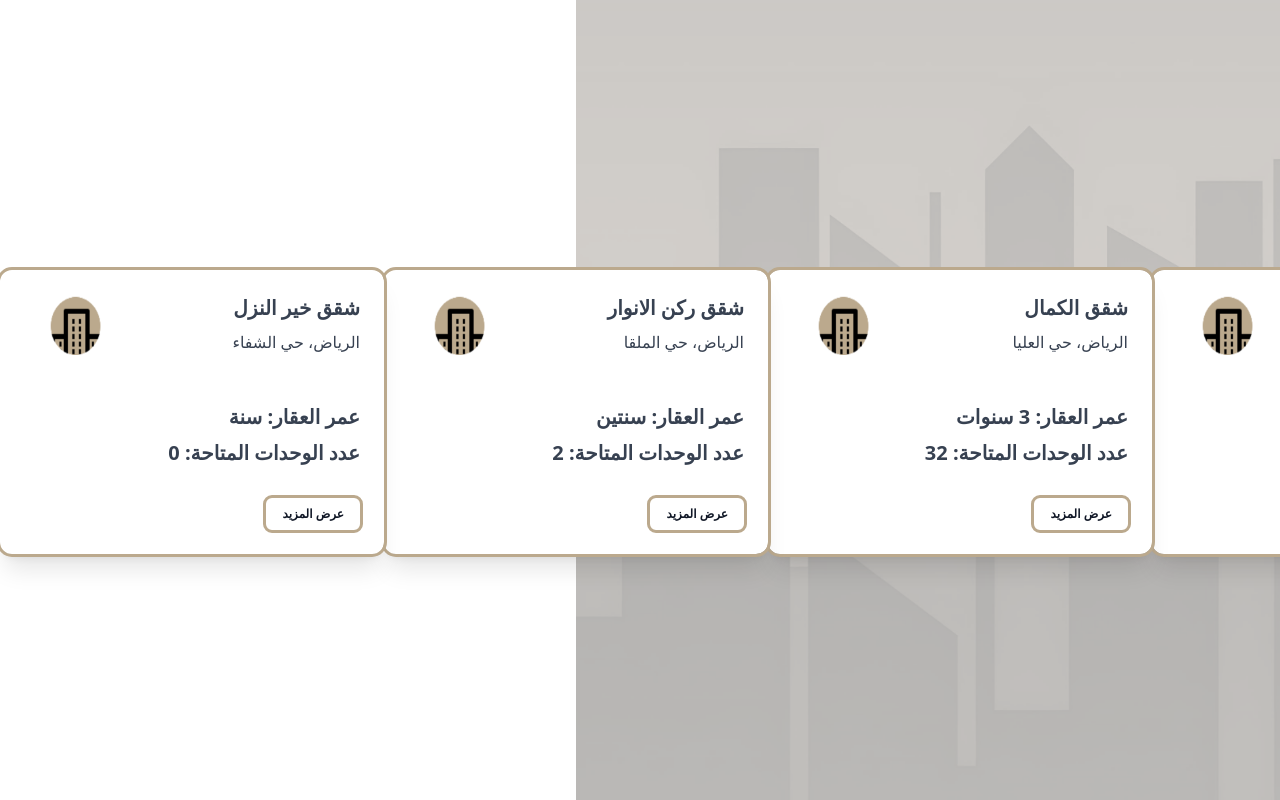
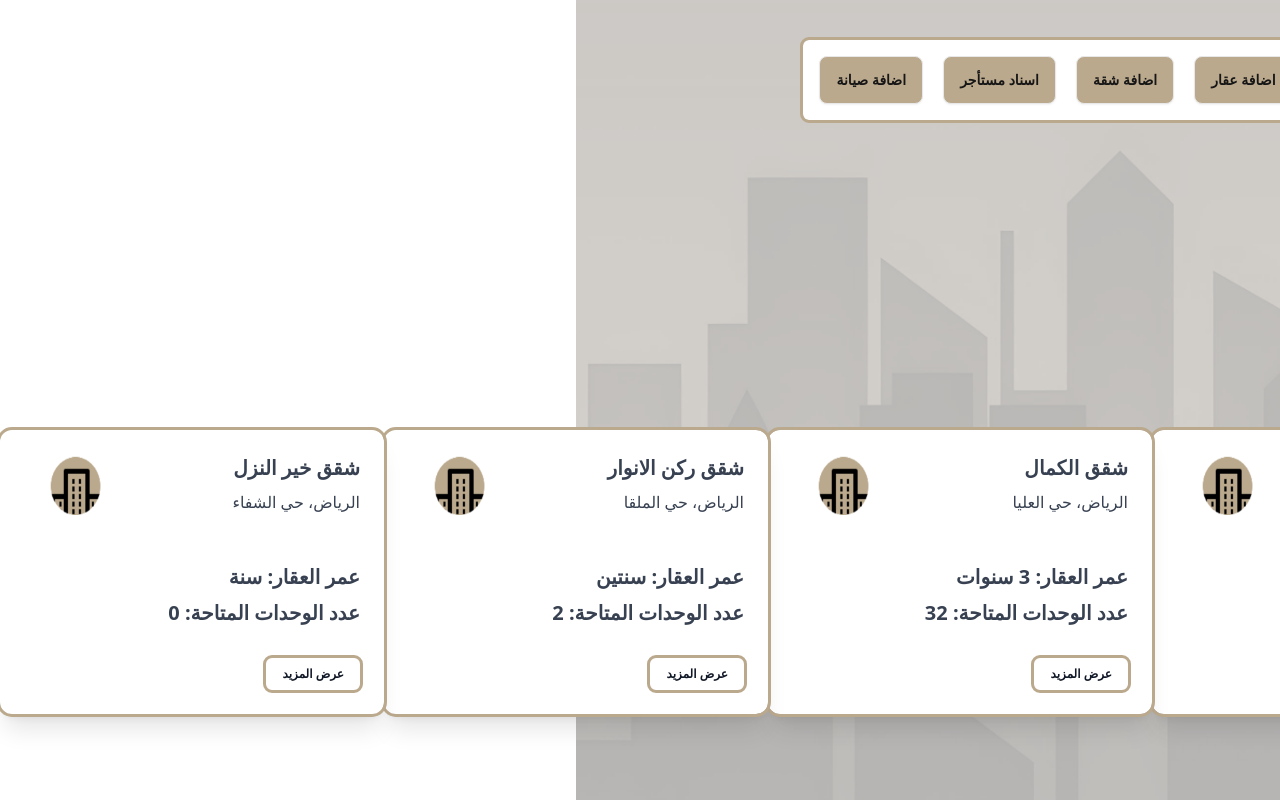
Before and after one commit to amalsaab/Amar, a React (Vite) app in the folder Aqarati-app/: page /Test in a window 1280 px wide. Shown: the top 800 px of the page. Built offline with nearby package versions, Linux system fonts and the light colour scheme.

Commit message:
Added the head of the owners pages

```diff
--- a/Aqarati-app/src/Pages/Owner.jsx
+++ b/Aqarati-app/src/Pages/Owner.jsx
@@ -1,25 +1,40 @@
 import React from 'react'
 import Card from  '../../src/Compnent/sataDisplay/Card'
+import Aqar from '../.../../assets/aqar.png'
 
 function Owner() {
   return (
     <div>
         <div >
-     <div className="drawer lg:drawer-open">
+     <div className="drawer lg:drawer-open ">
 
-  <input id="my-drawer-2" type="checkbox" className="drawer-toggle" />
+  <input id="my-drawer-2" type="checkbox" className="drawer-toggle " />
 
-  <div className="drawer-content items-center justify-center DashboredBG ">
+  <div className="drawer-content items-center justify-center DashboredBG  ">
     {/* Page content here */}
 
-    <div className='flex'>
 
+    <div className='flex w-full h-18  items-center justify-center   '>
+    <div className='bg-white outline outline-[#BBA98D] flex justify-center items-center m-10 rounded-md  p-4 '>
 
+        <div className='flex gap-5'>
+            <button className='btn bg-[#BBA98D] outline-white w-23'>اضافة عقار</button>
+            <button className='btn bg-[#BBA98D] outline-white w-23'>اضافة شقة</button>
+            <button className='btn bg-[#BBA98D] outline-white w-23'>اسناد مستأجر</button>
+            <button className='btn bg-[#BBA98D] outline-white w-23'>اضافة صيانة</button>
+        </div>
+
+    </div>
+
+{/* Here is the head of the the Aqar */}
+
+    </div>
+
+    <div className='flex  '>
     <Card Head="شقق المتكاملة" Location="الرياض، حي الوادي" Age="10 سنوات" NumberofUnit="20"/>
     <Card Head="شقق الكمال" Location="الرياض، حي العليا" Age="3 سنوات" NumberofUnit="32"/>
     <Card Head="شقق ركن الانوار" Location="الرياض، حي الملقا" Age="سنتين" NumberofUnit="2"/>
     <Card Head="شقق خير النزل" Location="الرياض، حي الشفاء" Age="سنة" NumberofUnit="0"/>
-
     </div>
 
 
--- a/Aqarati-app/src/Pages/OwnerApartment.jsx
+++ b/Aqarati-app/src/Pages/OwnerApartment.jsx
@@ -1,6 +1,8 @@
 import React from 'react'
 import ApartmentCard from  '../../src/Compnent/sataDisplay/ApartmentCard'
 import { Link } from 'react-router-dom'
+import Aqar from '../.../../assets/aqar.png'
+
 
 function OwnerApartment() {
   return (
@@ -13,7 +15,18 @@ function OwnerApartment() {
   <div className="drawer-content items-center justify-center DashboredBG ">
     {/* content here */}
 
-    <div>
+    <div className='flex w-full h-18  items-center justify-center '>
+    <div className='bg-white outline outline-[#BBA98D] flex justify-between items-center m-10 rounded-md w-full p-4'>
+
+        <div className='flex flex-col' >
+            <h1 className='text-[2rem] font-bold  '>شقق المتكاملة</h1>
+            <h1>الرياض ، حي الوادي</h1>
+        </div>
+        <div >
+            <img width={150} src={Aqar} alt="" srcset="" />
+        </div>
+
+    </div>
 
 {/* Here is the head of the the Aqar */}
 
```
